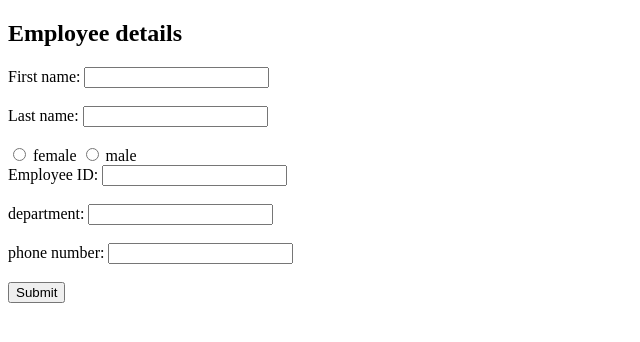
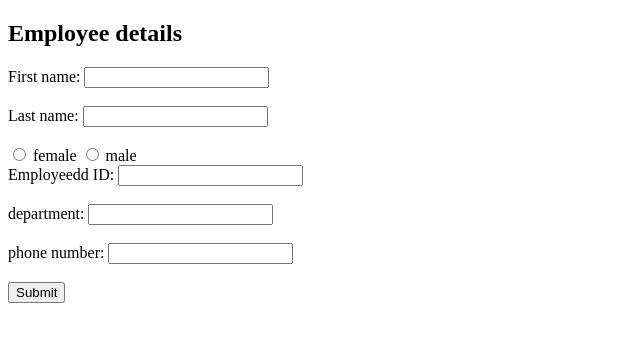
Before and after one commit to bilalmustaqueem/Bilal-foam-, a plain HTML site: page bilal-foam.html in a window 1280 px wide. Shown: the full height of the page, 0-640 px from the left. Drawn offline with Linux system fonts and the light colour scheme.

Commit message:
some improvement

```diff
--- a/bilal-foam.html
+++ b/bilal-foam.html
@@ -13,7 +13,7 @@
 <label for="html">female</label>
 <input type="radio" id="css" name="fav_language" value="CSS">
 <label for="css">male</label><br>
-<label for="fname">Employee ID:</label>
+<label for="fname">Employeedd ID:</label>
   <input type="text" id="fname" name="fname"><br><br>
   <label for="fname">department:</label>
   <input type="text" id="fname" name="fname"><br><br>
```
